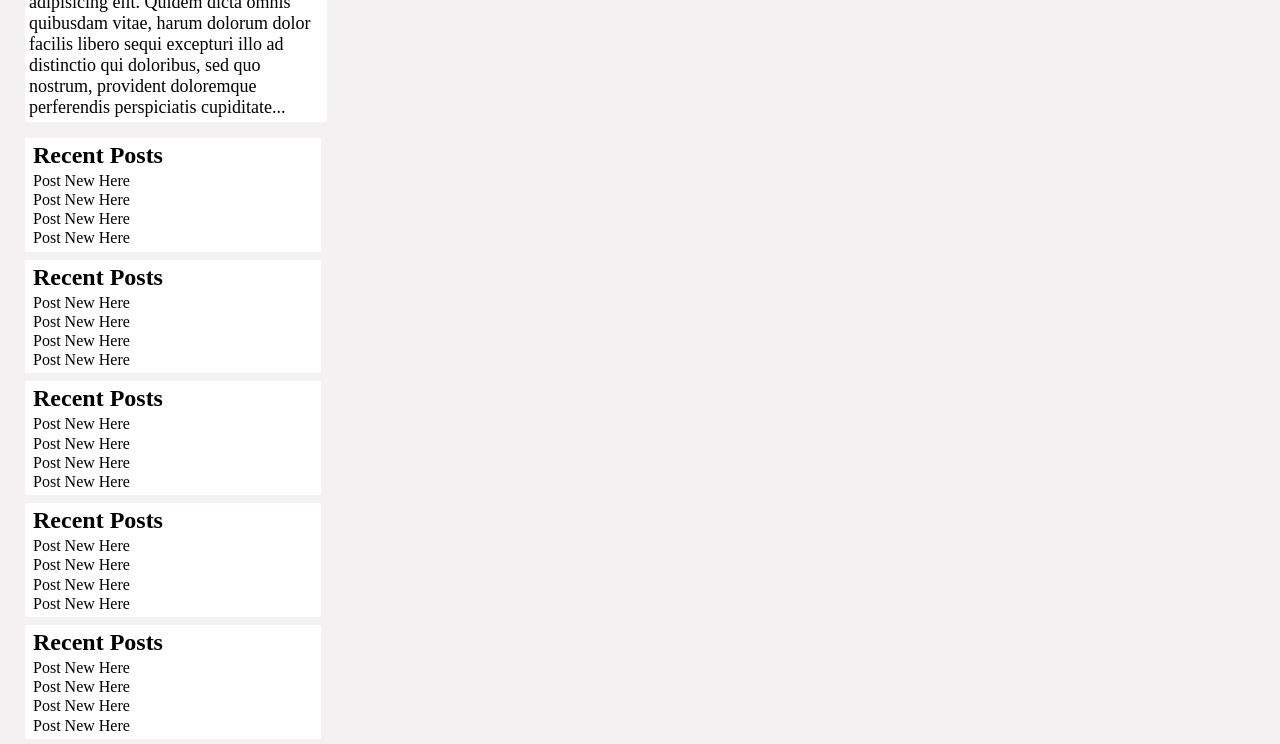
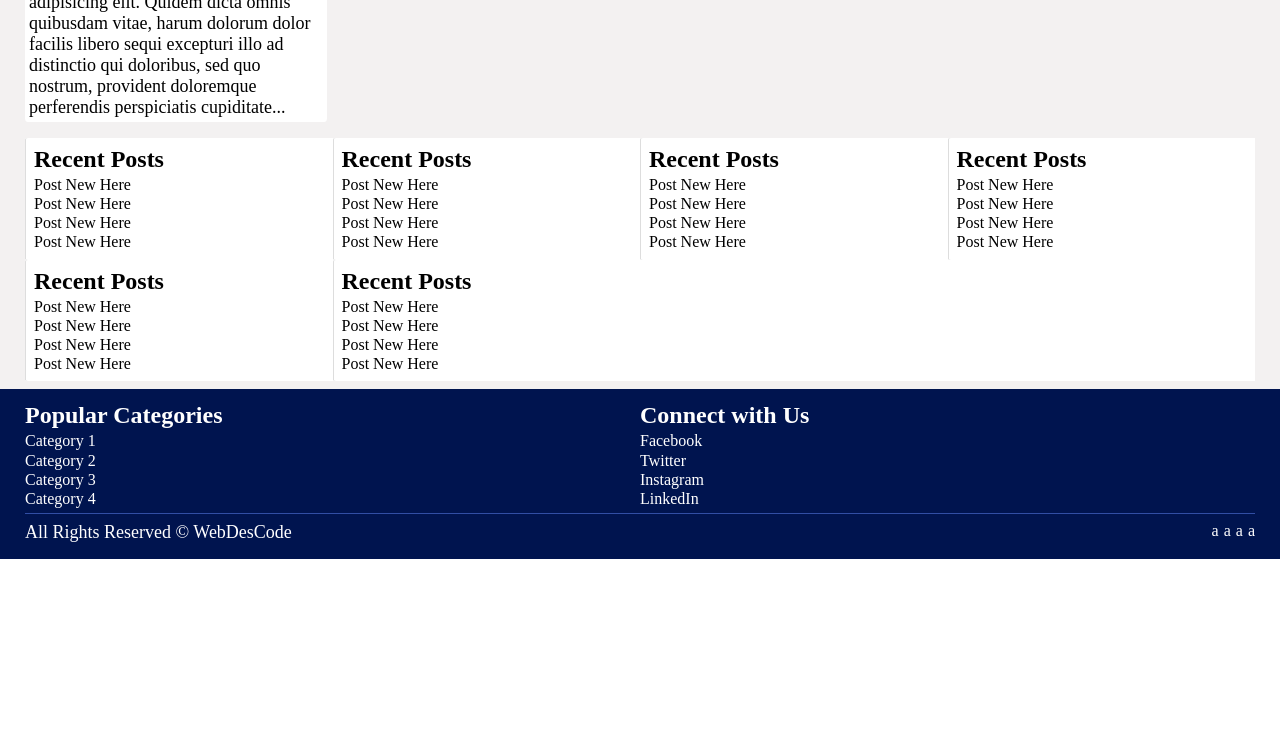
Before and after one commit to sobujmiah01/webdescode-html, a plain HTML site: page index.html in a window 1280 px wide. Shown: the part 1180-1924 px from the top of the page. After the commit the page ends 1739 px from the top, so only its background shows below. Drawn offline with nearby package versions, Linux system fonts and the light colour scheme; a script that the page names is missing.

Commit message:
webdescode

```diff
--- a/assis/main.scss
+++ b/assis/main.scss
@@ -171,18 +171,45 @@ footer{
             }
         }
         .web_credit{
+            border-top: 1px solid #314ea4;
             width: 100%;
+            display: flex;
+            justify-content: space-between;
+            padding: 8px 0px;
             p{
                 text-transform: capitalize;
-                text-align: end;
                 color: #fff;
+            }
+            .social_media{
+                ul{
+                    display: flex;
+                    li{
+                        padding-left: 5px;
+                        a{
+                            color: #fff;
+                        }
+                    }
+                }
             }
         }
     }
 }
-/* @media screen and (max-width: 1363px) {
-    aside{
-        display: grid;
-        grid-template-columns: repeat(auto-fit, minmax(400px, 1fr));
+@media screen and (max-width: 1363px) {
+    .main_article_post{
+        display: flex;
+        flex-direction: column;
+        aside{
+            display: grid;
+            grid-template-columns: repeat(auto-fit, minmax(300px, 1fr));
+            justify-content: space-between;
+            background-color: white;
+            .sider_bar{
+                background-color: transparent;
+                width: 100%;
+                border-left: 1px solid #ddd;
+                margin-bottom: 0px;
+                padding: 8px;
+            }
+        }
     }
-} */
+}
--- a/index.html
+++ b/index.html
@@ -194,6 +194,14 @@
             </section>
             <div class="web_credit">
                 <p>All rights reserved &copy; WebDesCode</p>
+                <div class="social_media">
+                    <ul>
+                        <li><a href="#">a</a></li>
+                        <li><a href="#">a</a></li>
+                        <li><a href="#">a</a></li>
+                        <li><a href="#">a</a></li>
+                    </ul>
+                </div>
             </div>
         </div>
     </footer>
```
Also changed, not shown: assis/main.css, 1 other file.
